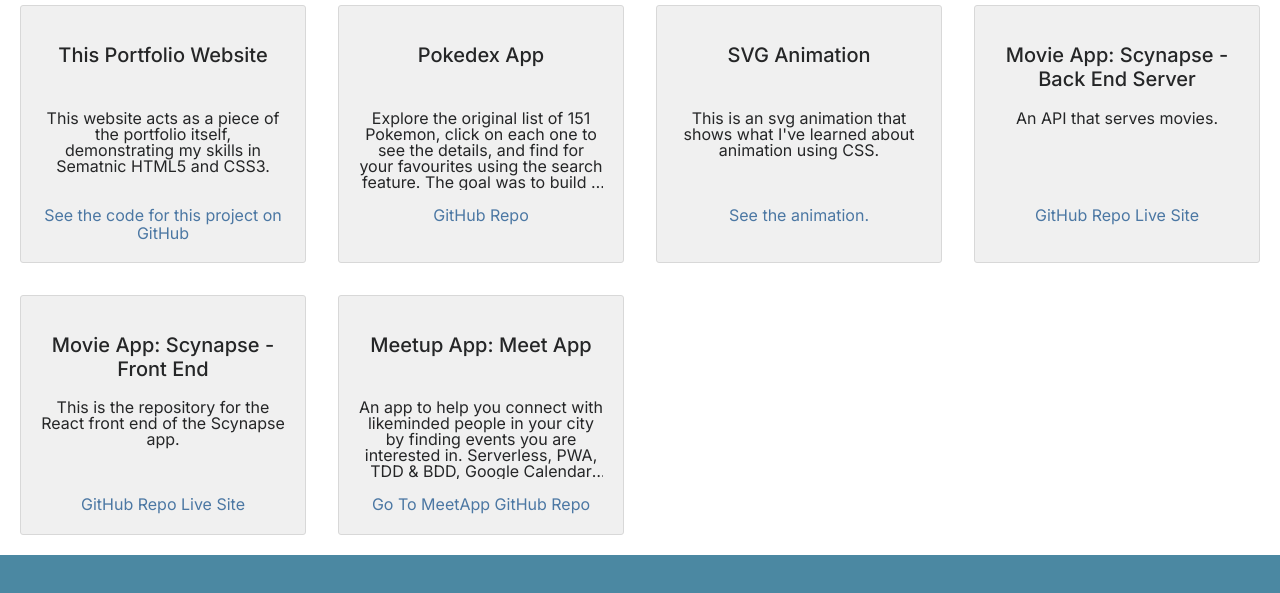
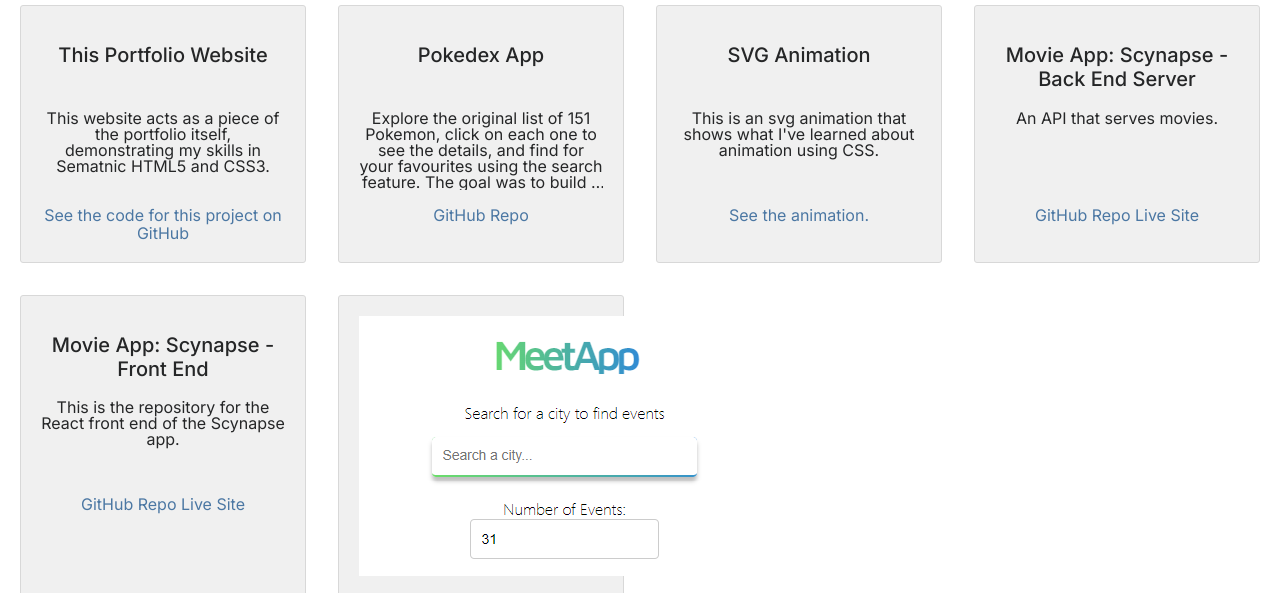
Before and after one commit to digital-solver/portfolio-website, a plain HTML site: page work.html in a window 1280 px wide. Shown: the part 202-795 px from the top of the page. Drawn offline with nearby package versions, Linux system fonts and the light colour scheme.

Commit message:
Add thumbnail to MeetApp card

```diff
--- a/work.html
+++ b/work.html
@@ -153,6 +153,7 @@
             <a href="https://kds-scynapse.netlify.app/">Live Site</a>
           </div>
           <div class="project-list__item">
+            <img src="/img/meetapp-thumb.png" alt="MeetApp Thumbnail">
             <h2>Meetup App: Meet App</h2>
             <p>
               An app to help you connect with likeminded people in your city by
```
Also changed, not shown: img/meetapp-thumb.png (added).
